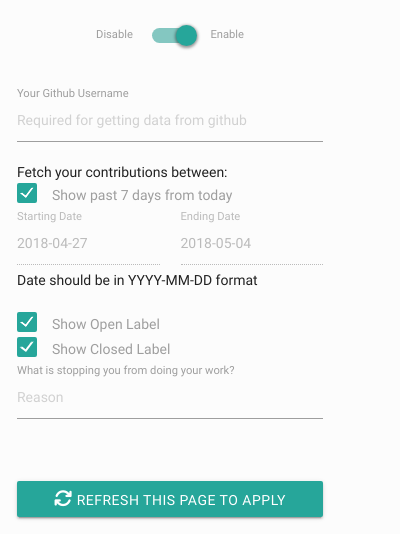
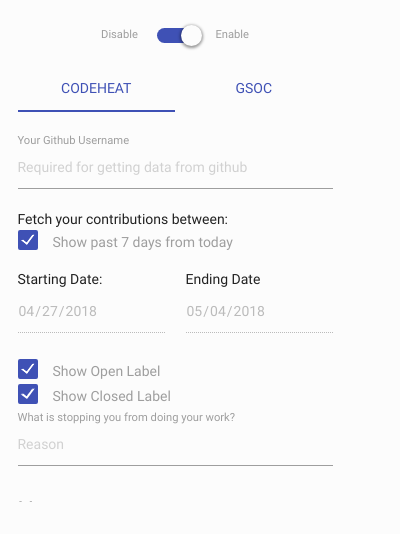
Before and after one commit to fossasia/scrum_helper, a browser extension: page src/popup.html in a window 400 px wide. Shown: the part 98-632 px from the top of the page. Drawn offline with Linux system fonts and the light colour scheme.

Commit message:
add support for gsoc and other improvements

```diff
--- a/package.json
+++ b/package.json
@@ -1,7 +1,7 @@
 {
   "name": "scrum_helper_extension",
   "version": "1.0.0",
-  "description": "This extension helps in writing Srums in google groups, particularly related to FOSSASIA. It converts a link to a github PR or an Issue to display the PR or the Issue's name along with the link to it.",
+  "description": "This extension helps in writing Scrums in google groups, particularly related to FOSSASIA. It converts a link to a github PR or an Issue to display the PR or the Issue's name along with the link to it.",
   "devDependencies": {
     "eslint": "^4.7.2"
   },
--- a/src/index.css
+++ b/src/index.css
@@ -1,17 +1,51 @@
 body{
-  margin: 0;
-  padding: 0;
-  background-color: rgba(251, 251, 251, 0.6);
+	margin: 0;
+	padding: 0;
+	background-color: rgba(251, 251, 251, 0.6);
 }
-html{
-  width: 340px;
-  height: 400px;
-}
+
 *{
-  box-sizing: border-box;
+	box-sizing: border-box;
 }
 .datepicker{
-  margin-bottom: 5px !important;
+	margin-bottom: 5px !important;
 }
 .container{
 }
+.tabs .tab a:hover, .tabs .tab a.active {
+	background-color: transparent;
+	color: #3f51b5;
+}
+.tabs {
+	background-color: transparent;
+}
+.tabs .tab a {
+	color: #3F51B5;
+}
+.tabs .indicator {
+	background-color: #3F51B5;
+}
+.switch label input[type=checkbox]:checked+.lever {
+	background-color: #3F51B5;
+}
+.switch label input[type=checkbox]:checked+.lever:after {
+	background-color: #fcfcfc;
+	left: 24px;
+}
+[type="checkbox"].filled-in:checked+label:after {
+	border: 2px solid #3f51b5;
+	background-color: #3f51b5;
+}
+.btn:hover, .btn-large:hover {
+	background-color: #3f51b5;
+}
+a {
+	color: #3F51B5;
+}
+.btn, .btn-large {
+	background-color: #3f51b5;
+}
+li{
+	list-style-type: disc !important;
+	margin-left: 1rem;
+}
--- a/src/popup.html
+++ b/src/popup.html
@@ -7,6 +7,14 @@
 	<link href="materialize/css/materialize.min.css" type="text/css" rel="stylesheet">
 	<link rel="stylesheet" type="text/css" href="index.css">
 	<script src="https://use.fontawesome.com/73d6eff847.js"></script>
+	<style type="text/css">
+	html,body{
+		width: 350px !important;
+		height: 600px !important;
+		max-height: 600px !important;
+		overflow-y: scroll;
+	}
+</style>
 </head>
 <body>
 	<div class="container">
@@ -25,26 +33,33 @@
 				</label>
 			</div>
 		</div>
-		<br />
 		<div class="row">
-		  <div class="input-field col s12">
+			<div class="col s12">
+				<ul class="tabs">
+					<li class="tab col s6" title="I am doing CodeHeat!"><a id="codeheatTab" href="#codeheatBox">CodeHeat</a></li>
+					<li class="tab col s6" title="I am doing GSoC!"><a id="gsocTab" href="#gsocBox">GSoC</a></li>
+				</ul>
+			</div>
+		</div>
+		<div class="row">
+			<div class="input-field col s12">
 				<input placeholder="Required for getting data from github" id="githubUsername" type="text">
 				<label for="githubUsername">Your Github Username</label>
 			</div>
 			<div class="col s12"><span>Fetch your contributions between:</span>
 				<input type="checkbox" class="filled-in" id="lastWeekContribution"/>
-				<label for="lastWeekContribution">Show past 7 days from today</label>
+				<label for="lastWeekContribution">Show past <span id="noDays"></span> from today</label>
 			</div>
 
 			<div class="input-field col s6">
-				<input id="startingDate" type="text" class="datepicker" placeholder=" ">
-				<label for="startingDate">Starting Date</label>
+				<div>Starting Date:</div>
+				<input id="startingDate" type="date" class="datepicker" placeholder=" ">
+
 			</div>
 			<div class="input-field col s6">
-				<input id="endingDate" type="text" class="datepicker" placeholder=" ">
-				<label for="endingDate">Ending Date</label>
+				<div>Ending Date</div>
+				<input id="endingDate" type="date" class="datepicker" placeholder=" ">
 			</div>
-			<div class="col s12"><span>Date should be in YYYY-MM-DD format</span></div>
 			<div class="col s12">
 				<br />
 				<input type="checkbox" class="filled-in" id="showOpenLabel"/>
@@ -58,10 +73,17 @@
 				<input placeholder="Reason" id="userReason" type="text">
 				<label for="userReason">What is stopping you from doing your work?</label>
 			</div>
-			<div class="col center s12">
-				<br /><br />
-				<button id="refresh" class="waves-effect waves-light btn refresh"><i class="fa fa-refresh" aria-hidden="true"></i> Refresh this page to apply changes</button>
-				<br />
+			<div class="col s12">
+
+				<h5>Note:</h5>
+				<h6>
+					<ul>
+						<li>The PRs fetched are according to the date last reviewed by anyone. So if you reviewed a PR 10 days back, and someone reviewed it 2 days back, it will appear in your last week's activity. See <a href="https://github.com/hkedia321/scrum_helper_extension/issues/20">this issue</a>.
+						</li>
+						<li>By using the extension you understand that there might be discrepancies in the SCRUM generated. You are advised to edit the SCRUM afterwards to remove any discrepancies.
+						</li>
+					</ul>
+				</h6>
 			</div>
 		</div>
 
@@ -74,7 +96,6 @@
 	</div>
 	<script src="scripts/jquery-3.2.1.min.js"></script>
 	<script type="text/javascript" type="text/javascript" src="materialize/js/materialize.min.js"></script>
-	<script src="scripts/initialize.js"></script>
 	<script src="scripts/main.js"></script>
 </body>
 </html>
--- a/src/scripts/main.js
+++ b/src/scripts/main.js
@@ -7,10 +7,10 @@
 var showOpenLabelElement = document.getElementById("showOpenLabel");
 var showClosedLabelElement = document.getElementById("showClosedLabel");
 var userReasonElement = document.getElementById("userReason");
-
+var gsoc = 0;//0 means gsoc. 1 means gsoc
 function handleBodyOnLoad(){
 	// prefill name
-	chrome.storage.local.get(["githubUsername","enableToggle","startingDate","endingDate","showOpenLabel","showClosedLabel","userReason","lastWeekContribution"],function(items){
+	chrome.storage.local.get(["githubUsername","enableToggle","startingDate","endingDate","showOpenLabel","showClosedLabel","userReason","lastWeekContribution","gsoc"],function(items){
 		if(items.githubUsername){
 			githubUsernameElement.value=items.githubUsername;
 		}
@@ -52,6 +52,12 @@
 			lastWeekContributionElement.checked=true;
 			handleLastWeekContributionChange();
 		}
+		if(items.gsoc==1){
+			handleGsocClick();
+		}
+		else{
+			handleCodeheatClick();
+		}
 	});
 }
 function handleEnableChange(){
@@ -66,7 +72,7 @@
 	var value = endingDateElement.value;
 	chrome.storage.local.set({"endingDate": value});
 }
-function handleLastWeekContributionChange(){
+function handleLastWeekContributionChange(keepPreviousValue=false){
 	var value = lastWeekContributionElement.checked;
 	if(value){
 		startingDateElement.disabled=true;
@@ -84,7 +90,8 @@
 }
 function getLastWeek(){
 	var today = new Date();
-	var lastWeek = new Date(today.getFullYear(), today.getMonth(), today.getDate() - 7);
+	var noDays_to_goback=gsoc==0?7:1;
+	var lastWeek = new Date(today.getFullYear(), today.getMonth(), today.getDate() - noDays_to_goback);
 	var lastWeekMonth = lastWeek.getMonth() + 1;
 	var lastWeekDay = lastWeek.getDate();
 	var lastWeekYear = lastWeek.getFullYear();
@@ -118,11 +125,21 @@
 	var value = userReasonElement.value;
 	chrome.storage.local.set({"userReason": value});
 }
-function handleRefresh(){
-	window.close();
-	chrome.tabs.executeScript({
-		code: "console.log('herrree');window.onbeforeunload = null;document.location.reload()"
-	});
+function handleCodeheatClick(){
+	gsoc=0;
+	$("#codeheatTab").addClass("active");
+	$('.tabs').tabs();
+	$("#noDays").text("7 days");
+	chrome.storage.local.set({"gsoc": 0});
+	handleLastWeekContributionChange();
+}
+function handleGsocClick(){
+	gsoc=1;
+	$("#gsocTab").addClass("active");
+	$('.tabs').tabs();
+	$("#noDays").text("1 day");
+	chrome.storage.local.set({"gsoc": 1});
+	handleLastWeekContributionChange();
 }
 enableToggleElement.addEventListener("change", handleEnableChange);
 githubUsernameElement.addEventListener("keyup", handleGithubUsernameChange);
@@ -132,5 +149,10 @@
 showOpenLabelElement.addEventListener("change", handleOpenLabelChange);
 showClosedLabelElement.addEventListener("change", handleClosedLabelChange);
 userReasonElement.addEventListener("keyup", handleUserReasonChange);
-document.getElementById("refresh").addEventListener("click",handleRefresh);
 document.addEventListener("DOMContentLoaded", handleBodyOnLoad);
+document.getElementById("codeheatTab").addEventListener("click",handleCodeheatClick);
+document.getElementById("gsocTab").addEventListener("click",handleGsocClick);
+chrome.runtime.onMessage.addListener(
+  function(request, sender, sendResponse) {
+    chrome.notifications.create("Updated SCRUM!");
+  });
```
Also changed, not shown: src/scripts/scrumHelper.js (+53 -11 lines), src/docs/screenshots/popup.png, src/docs/screenshots/scrum.png, src/manifest.json, src/scripts/initialize.js (deleted).
